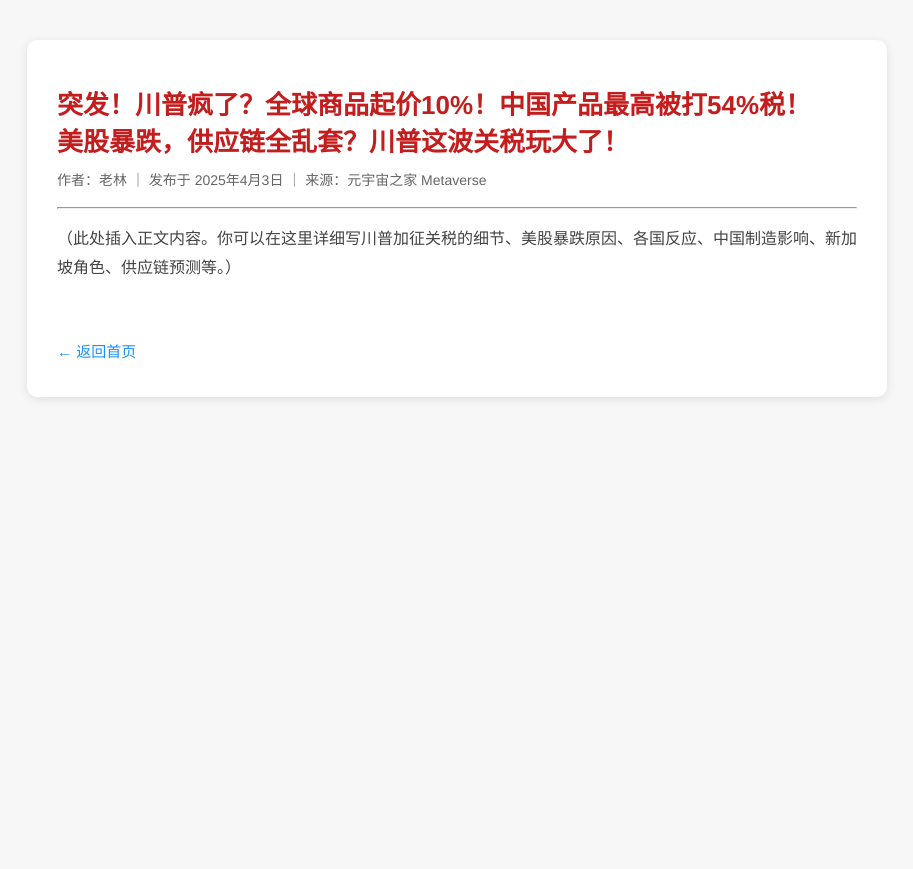
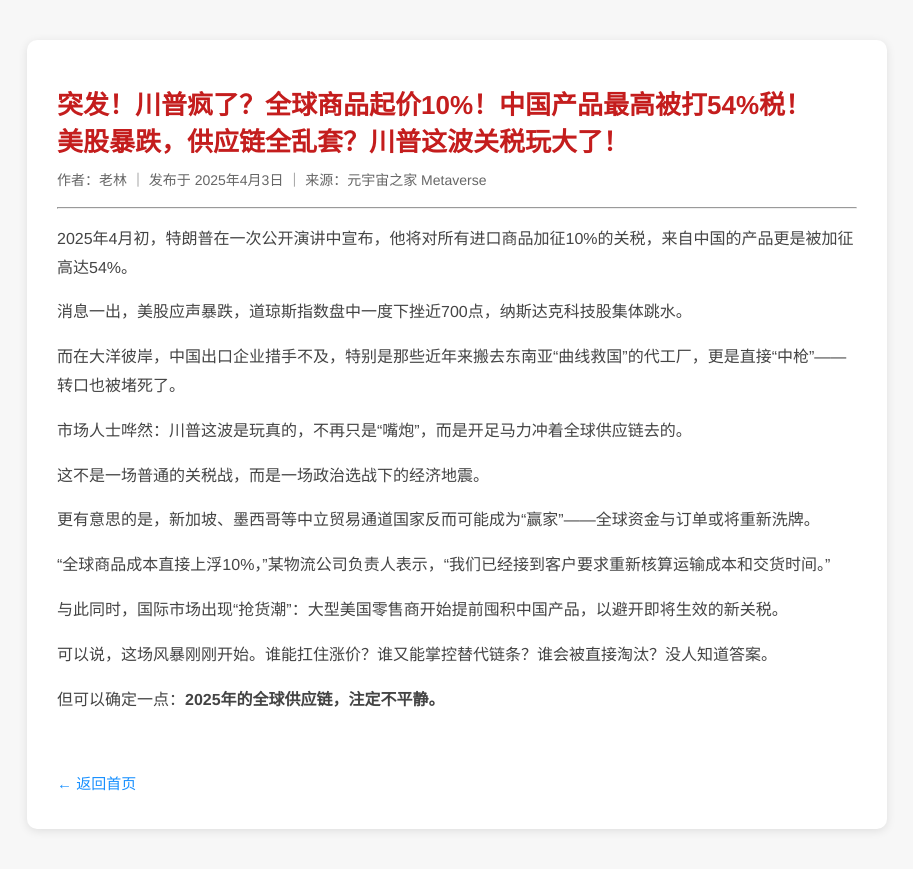
Before and after one commit to LINYIQ66/metaverse, a plain HTML site: page trump_tariff_crisis.html in a window 1280 px wide. Shown: the whole page, without its empty margins (183-1096 px from the left). Before the commit the page ends 800 px from the top, so only its background shows below. Drawn offline with Linux system fonts and the light colour scheme.

Commit message:
Update trump_tariff_crisis.html

```diff
--- a/trump_tariff_crisis.html
+++ b/trump_tariff_crisis.html
@@ -50,7 +50,27 @@
     <p class="meta">作者：老林 ｜ 发布于 2025年4月3日 ｜ 来源：元宇宙之家 Metaverse</p>
     <hr>
 
-    <p>（此处插入正文内容。你可以在这里详细写川普加征关税的细节、美股暴跌原因、各国反应、中国制造影响、新加坡角色、供应链预测等。）</p>
+
+<p>2025年4月初，特朗普在一次公开演讲中宣布，他将对所有进口商品加征10%的关税，来自中国的产品更是被加征高达54%。</p>
+
+<p>消息一出，美股应声暴跌，道琼斯指数盘中一度下挫近700点，纳斯达克科技股集体跳水。</p>
+
+<p>而在大洋彼岸，中国出口企业措手不及，特别是那些近年来搬去东南亚“曲线救国”的代工厂，更是直接“中枪”——转口也被堵死了。</p>
+
+<p>市场人士哗然：川普这波是玩真的，不再只是“嘴炮”，而是开足马力冲着全球供应链去的。</p>
+
+<p>这不是一场普通的关税战，而是一场政治选战下的经济地震。</p>
+
+<p>更有意思的是，新加坡、墨西哥等中立贸易通道国家反而可能成为“赢家”——全球资金与订单或将重新洗牌。</p>
+
+<p>“全球商品成本直接上浮10%，”某物流公司负责人表示，“我们已经接到客户要求重新核算运输成本和交货时间。”</p>
+
+<p>与此同时，国际市场出现“抢货潮”：大型美国零售商开始提前囤积中国产品，以避开即将生效的新关税。</p>
+
+<p>可以说，这场风暴刚刚开始。谁能扛住涨价？谁又能掌控替代链条？谁会被直接淘汰？没人知道答案。</p>
+
+<p>但可以确定一点：<strong>2025年的全球供应链，注定不平静。</strong></p>
+
 
     <a class="back-link" href="index.html">← 返回首页</a>
   </div>
```
